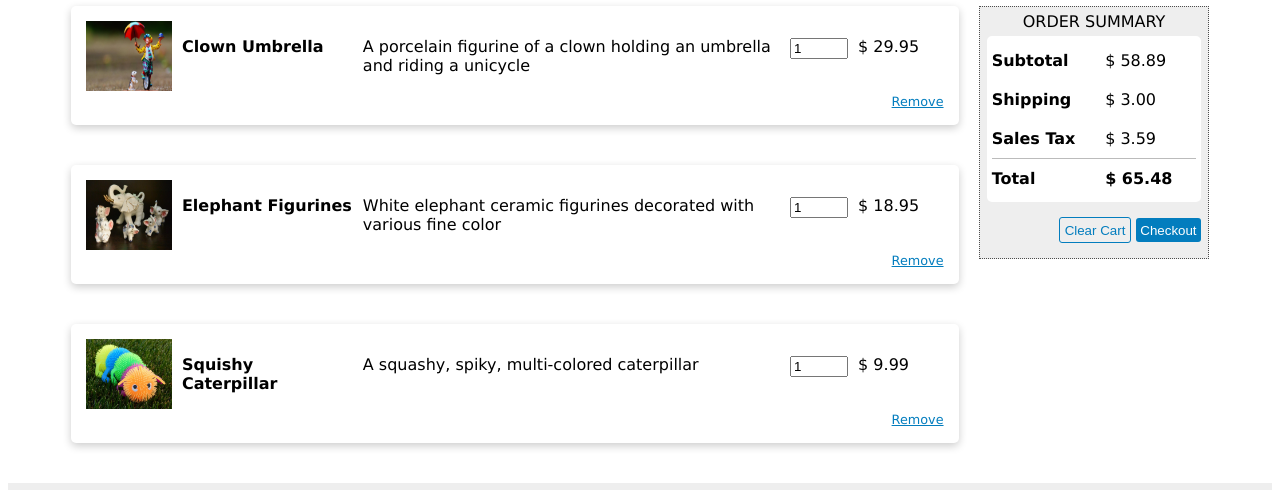
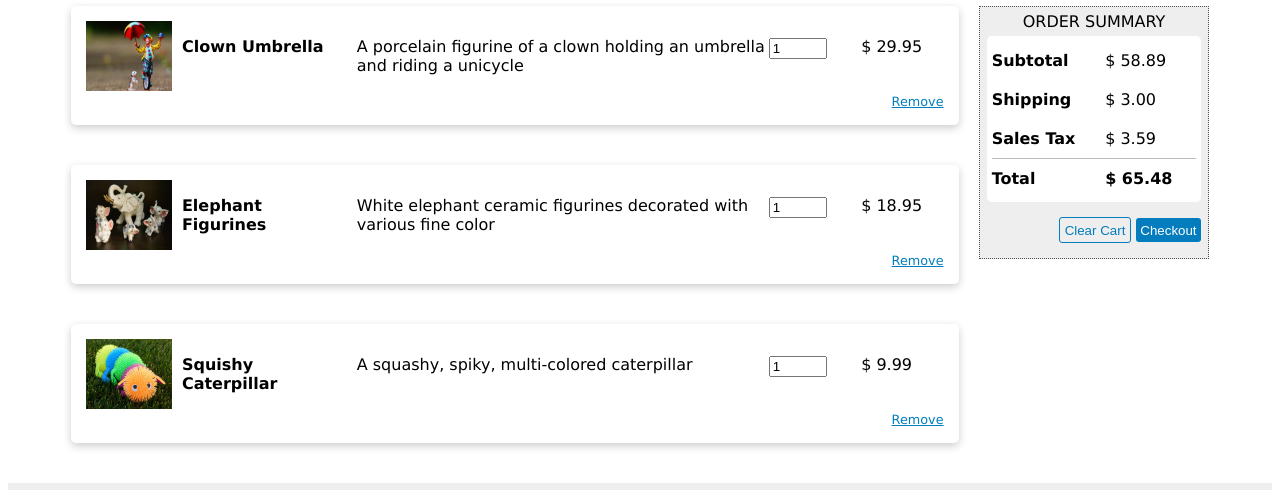
Before and after one commit to Sidney-Dorney/ShoppingExperience, a plain HTML site: page cart.html in a window 1280 px wide. Shown: the part 102-592 px from the top of the page. Drawn offline with Linux system fonts and the light colour scheme.

Commit message:
add .cartQuantity selector to style.css

```diff
--- a/style.css
+++ b/style.css
@@ -103,6 +103,7 @@ div#copyright {width: 200px;
 .cartTitle {flex: 20%;
         font-weight: bold;
         padding-left: 10px;}
+.cartQuantity {flex: 10%;}
 .cartDescription {flex: 50%;
                 padding-left: 10px;}
 .cartQuantity input {margin-top: 17px;
```
